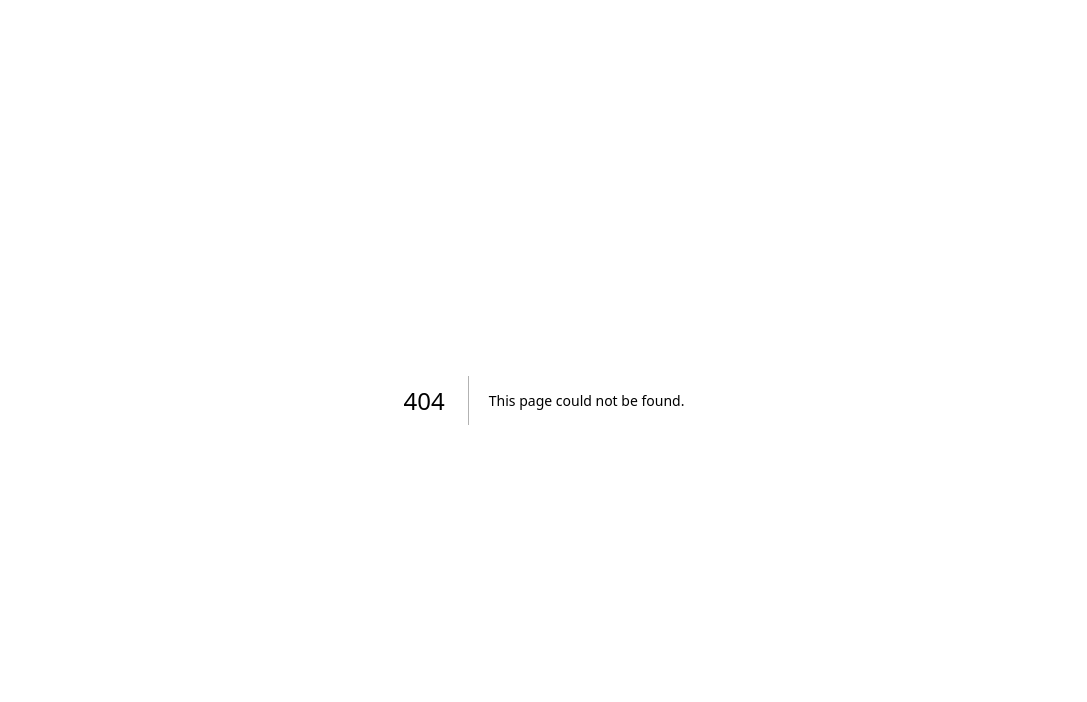
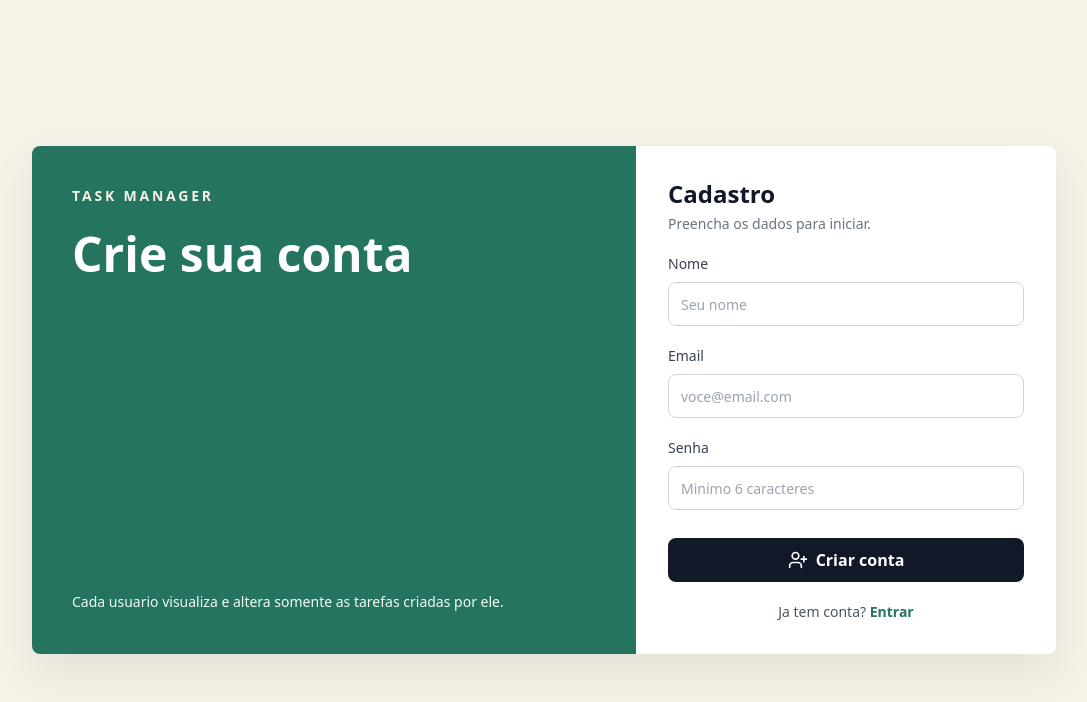
Before and after one commit to MiltonPenha/taskmanager-fullstack, a Next.js app in the folder frontend/: page /register in a window 1280 px wide. Before the commit this address had no page. Shown: the top 702 px of the page, without its empty margins (96-1183 px from the left). Built offline with nearby package versions, Linux system fonts and the light colour scheme; no server answers.

Commit message:
feat: create login and register pages

```diff
--- /dev/null
+++ b/frontend/app/login/page.tsx
@@ -0,0 +1,105 @@
+'use client';
+
+import Link from 'next/link';
+import { useRouter } from 'next/navigation';
+import { FormEvent, useState } from 'react';
+import { Loader2, LogIn } from 'lucide-react';
+import { loginUser } from '../../lib/api';
+import { saveAuth } from '../../lib/auth-storage';
+
+export default function LoginPage() {
+  const router = useRouter();
+  const [email, setEmail] = useState('');
+  const [password, setPassword] = useState('');
+  const [error, setError] = useState('');
+  const [loading, setLoading] = useState(false);
+
+  async function handleSubmit(event: FormEvent<HTMLFormElement>) {
+    event.preventDefault();
+    setError('');
+
+    if (!email.includes('@') || password.length < 6) {
+      setError('Informe um email valido e senha com pelo menos 6 caracteres.');
+      return;
+    }
+
+    setLoading(true);
+
+    try {
+      const auth = await loginUser({ email, password });
+      saveAuth(auth);
+      router.push('/dashboard');
+    } catch (err) {
+      setError(err instanceof Error ? err.message : 'Nao foi possivel entrar.');
+    } finally {
+      setLoading(false);
+    }
+  }
+
+  return (
+    <main className="flex min-h-screen items-center justify-center bg-wheat px-4 py-10">
+      <section className="grid w-full max-w-5xl overflow-hidden rounded-lg bg-white shadow-soft md:grid-cols-[1fr_420px]">
+        <div className="flex min-h-[260px] flex-col justify-between bg-ink p-8 text-white md:p-10">
+          <div>
+            <p className="text-sm font-semibold uppercase tracking-[0.2em] text-coral">Task Manager</p>
+            <h1 className="mt-6 text-3xl font-bold leading-tight md:text-5xl">Entre para gerenciar suas tarefas</h1>
+          </div>
+          <p className="mt-8 max-w-md text-sm leading-6 text-gray-300">
+            Acesso protegido com JWT e tarefas vinculadas ao usuario autenticado.
+          </p>
+        </div>
+
+        <form onSubmit={handleSubmit} className="flex flex-col gap-5 p-6 md:p-8">
+          <div>
+            <h2 className="text-2xl font-bold text-ink">Login</h2>
+            <p className="mt-1 text-sm text-gray-500">Use suas credenciais para continuar.</p>
+          </div>
+
+          {error && (
+            <div className="rounded-lg border border-red-200 bg-red-50 px-4 py-3 text-sm text-red-700">{error}</div>
+          )}
+
+          <label className="grid gap-2 text-sm font-medium text-gray-700">
+            Email
+            <input
+              className="h-11 rounded-lg border border-gray-300 px-3 outline-none transition focus:border-meadow focus:ring-2 focus:ring-meadow/20"
+              type="email"
+              value={email}
+              onChange={(event) => setEmail(event.target.value)}
+              placeholder="voce@email.com"
+              autoComplete="email"
+            />
+          </label>
+
+          <label className="grid gap-2 text-sm font-medium text-gray-700">
+            Senha
+            <input
+              className="h-11 rounded-lg border border-gray-300 px-3 outline-none transition focus:border-meadow focus:ring-2 focus:ring-meadow/20"
+              type="password"
+              value={password}
+              onChange={(event) => setPassword(event.target.value)}
+              placeholder="Minimo 6 caracteres"
+              autoComplete="current-password"
+            />
+          </label>
+
+          <button
+            className="mt-2 inline-flex h-11 items-center justify-center gap-2 rounded-lg bg-meadow px-4 font-semibold text-white transition hover:bg-meadow/90 disabled:opacity-60"
+            type="submit"
+            disabled={loading}
+          >
+            {loading ? <Loader2 className="h-5 w-5 animate-spin" /> : <LogIn className="h-5 w-5" />}
+            Entrar
+          </button>
+
+          <p className="text-center text-sm text-gray-600">
+            Ainda nao tem conta?{' '}
+            <Link className="font-semibold text-meadow hover:underline" href="/register">
+              Cadastre-se
+            </Link>
+          </p>
+        </form>
+      </section>
+    </main>
+  );
+}
--- /dev/null
+++ b/frontend/app/register/page.tsx
@@ -0,0 +1,122 @@
+'use client';
+
+import Link from 'next/link';
+import { useRouter } from 'next/navigation';
+import { FormEvent, useState } from 'react';
+import { Loader2, UserPlus } from 'lucide-react';
+import { registerUser } from '../../lib/api';
+import { saveAuth } from '../../lib/auth-storage';
+
+export default function RegisterPage() {
+  const router = useRouter();
+  const [name, setName] = useState('');
+  const [email, setEmail] = useState('');
+  const [password, setPassword] = useState('');
+  const [error, setError] = useState('');
+  const [loading, setLoading] = useState(false);
+
+  async function handleSubmit(event: FormEvent<HTMLFormElement>) {
+    event.preventDefault();
+    setError('');
+
+    if (name.trim().length < 2) {
+      setError('Informe um nome com pelo menos 2 caracteres.');
+      return;
+    }
+
+    if (!email.includes('@') || password.length < 6) {
+      setError('Informe um email valido e senha com pelo menos 6 caracteres.');
+      return;
+    }
+
+    setLoading(true);
+
+    try {
+      const auth = await registerUser({ name: name.trim(), email, password });
+      saveAuth(auth);
+      router.push('/dashboard');
+    } catch (err) {
+      setError(err instanceof Error ? err.message : 'Nao foi possivel cadastrar.');
+    } finally {
+      setLoading(false);
+    }
+  }
+
+  return (
+    <main className="flex min-h-screen items-center justify-center bg-wheat px-4 py-10">
+      <section className="grid w-full max-w-5xl overflow-hidden rounded-lg bg-white shadow-soft md:grid-cols-[1fr_420px]">
+        <div className="flex min-h-[260px] flex-col justify-between bg-meadow p-8 text-white md:p-10">
+          <div>
+            <p className="text-sm font-semibold uppercase tracking-[0.2em] text-wheat">Task Manager</p>
+            <h1 className="mt-6 text-3xl font-bold leading-tight md:text-5xl">Crie sua conta</h1>
+          </div>
+          <p className="mt-8 max-w-md text-sm leading-6 text-green-50">
+            Cada usuario visualiza e altera somente as tarefas criadas por ele.
+          </p>
+        </div>
+
+        <form onSubmit={handleSubmit} className="flex flex-col gap-5 p-6 md:p-8">
+          <div>
+            <h2 className="text-2xl font-bold text-ink">Cadastro</h2>
+            <p className="mt-1 text-sm text-gray-500">Preencha os dados para iniciar.</p>
+          </div>
+
+          {error && (
+            <div className="rounded-lg border border-red-200 bg-red-50 px-4 py-3 text-sm text-red-700">{error}</div>
+          )}
+
+          <label className="grid gap-2 text-sm font-medium text-gray-700">
+            Nome
+            <input
+              className="h-11 rounded-lg border border-gray-300 px-3 outline-none transition focus:border-meadow focus:ring-2 focus:ring-meadow/20"
+              value={name}
+              onChange={(event) => setName(event.target.value)}
+              placeholder="Seu nome"
+              autoComplete="name"
+            />
+          </label>
+
+          <label className="grid gap-2 text-sm font-medium text-gray-700">
+            Email
+            <input
+              className="h-11 rounded-lg border border-gray-300 px-3 outline-none transition focus:border-meadow focus:ring-2 focus:ring-meadow/20"
+              type="email"
+              value={email}
+              onChange={(event) => setEmail(event.target.value)}
+              placeholder="voce@email.com"
+              autoComplete="email"
+            />
+          </label>
+
+          <label className="grid gap-2 text-sm font-medium text-gray-700">
+            Senha
+            <input
+              className="h-11 rounded-lg border border-gray-300 px-3 outline-none transition focus:border-meadow focus:ring-2 focus:ring-meadow/20"
+              type="password"
+              value={password}
+              onChange={(event) => setPassword(event.target.value)}
+              placeholder="Minimo 6 caracteres"
+              autoComplete="new-password"
+            />
+          </label>
+
+          <button
+            className="mt-2 inline-flex h-11 items-center justify-center gap-2 rounded-lg bg-ink px-4 font-semibold text-white transition hover:bg-gray-800 disabled:opacity-60"
+            type="submit"
+            disabled={loading}
+          >
+            {loading ? <Loader2 className="h-5 w-5 animate-spin" /> : <UserPlus className="h-5 w-5" />}
+            Criar conta
+          </button>
+
+          <p className="text-center text-sm text-gray-600">
+            Ja tem conta?{' '}
+            <Link className="font-semibold text-meadow hover:underline" href="/login">
+              Entrar
+            </Link>
+          </p>
+        </form>
+      </section>
+    </main>
+  );
+}
```
